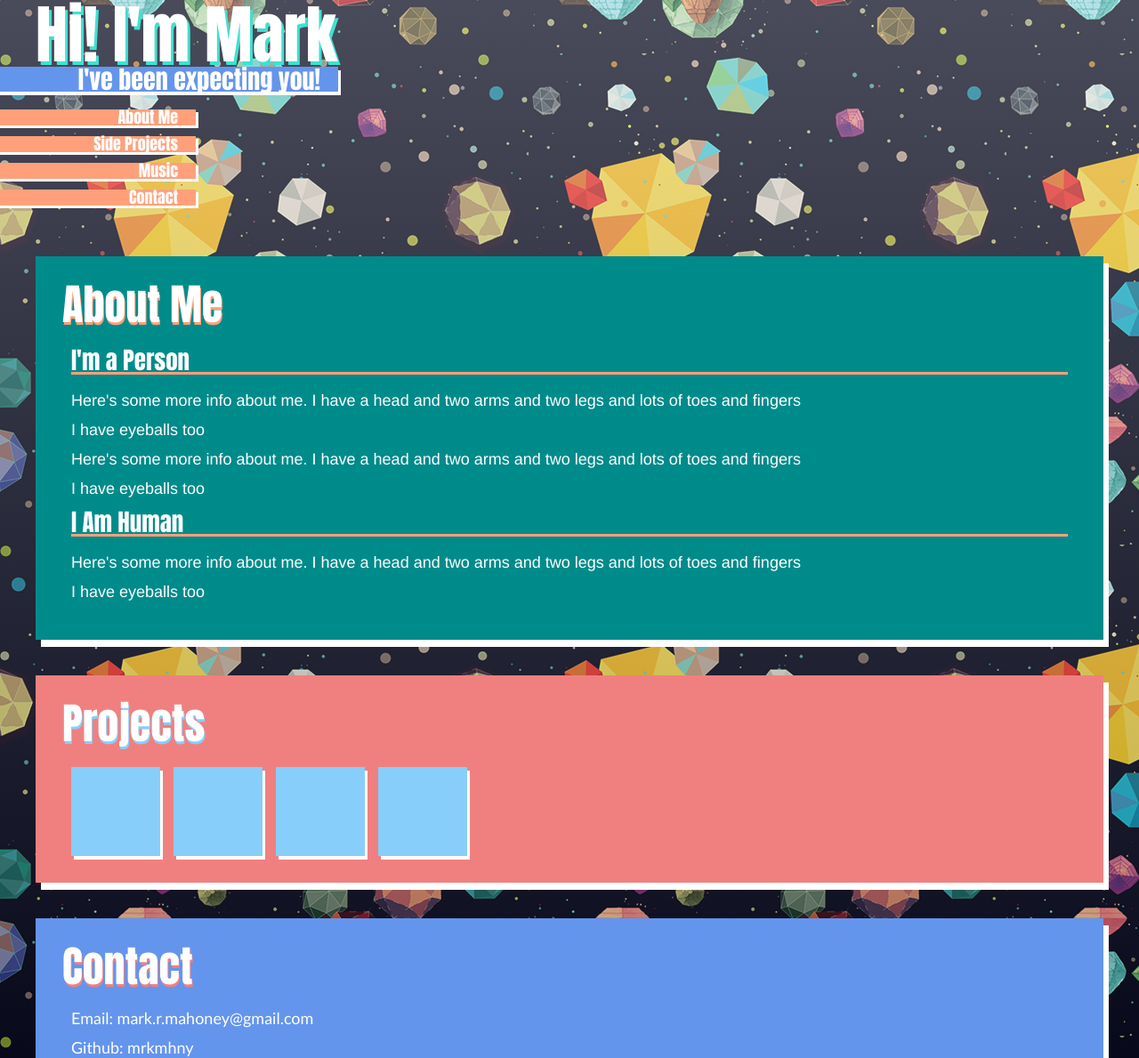
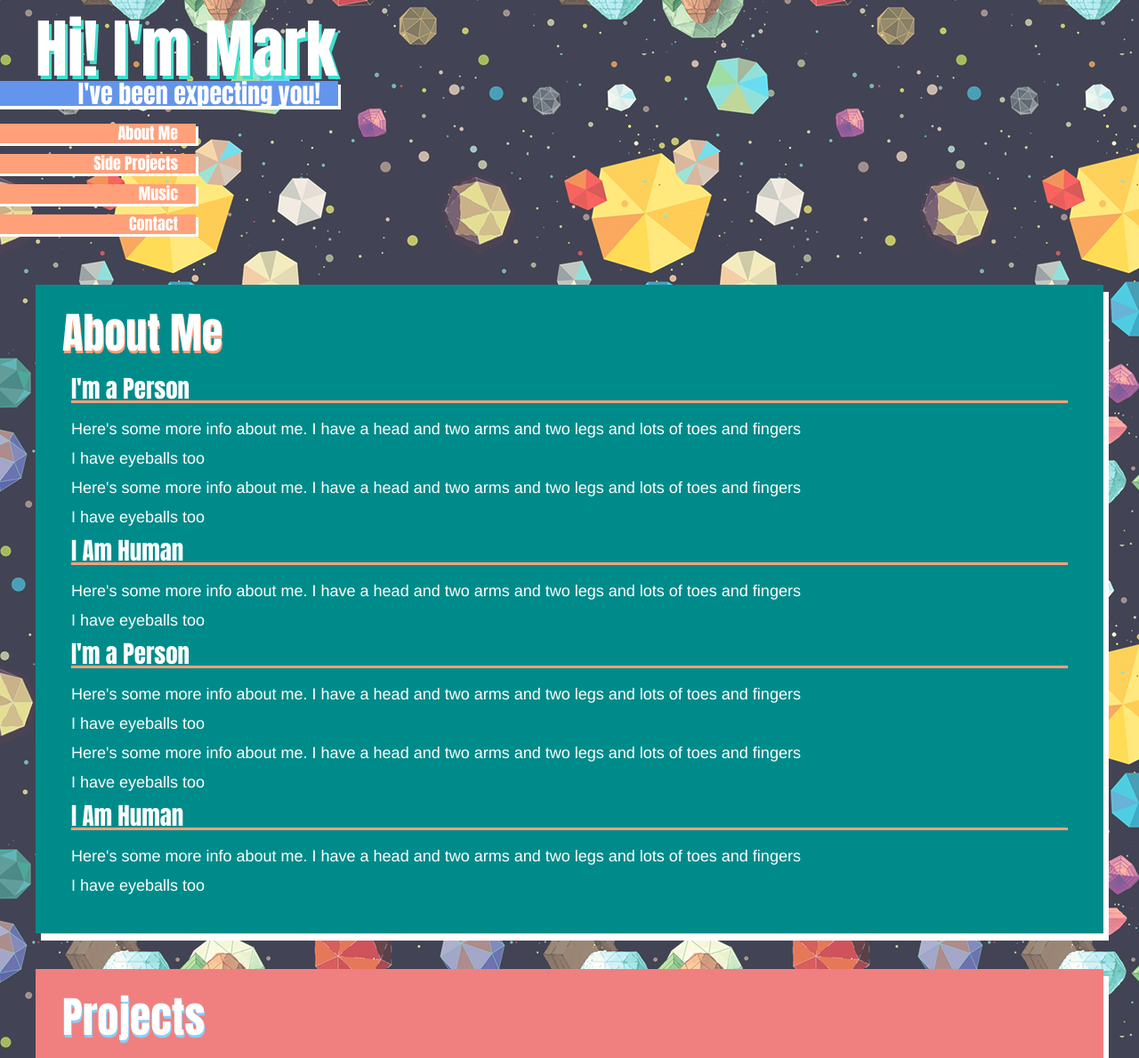
Before and after one commit to mrkmhny/portfolio-source, a React app: page /a in a window 1280 px wide. Shown: the part 312-1501 px from the top of the page at 89% size. Built offline with nearby package versions, Linux system fonts and the light colour scheme.

Commit message:
add padding to choice bars

```diff
--- a/src/components/About.js
+++ b/src/components/About.js
@@ -22,6 +22,14 @@ class About extends React.Component {
         <h2>I Am Human</h2>
         <p>Here's some more info about me.  I have a head and two arms and two legs and lots of toes and fingers</p>
         <p>I have eyeballs too</p>
+        <h2>I'm a Person</h2>
+        <p>Here's some more info about me.  I have a head and two arms and two legs and lots of toes and fingers</p>
+        <p>I have eyeballs too</p>
+        <p>Here's some more info about me.  I have a head and two arms and two legs and lots of toes and fingers</p>
+        <p>I have eyeballs too</p>
+        <h2>I Am Human</h2>
+        <p>Here's some more info about me.  I have a head and two arms and two legs and lots of toes and fingers</p>
+        <p>I have eyeballs too</p>
       </div>
     );
   }
--- a/src/style.scss
+++ b/src/style.scss
@@ -107,8 +107,8 @@ body {
 
   background:
     linear-gradient(
-		  rgba(255,255,255, 0.35),
-      rgba(0,0,0, 0.25)
+		  rgba(255,255,255, 0.25),
+      rgba(255,255,255, 0.25)
     ),
     url(./images/asteroids.jpg);
     //background-position: 0px 0px;
@@ -213,6 +213,7 @@ $contact-accent:$projects-bg;
 
 
 .welcome {
+	width:40%;
 	margin-bottom: 25px;
 	justify-content: space-between;
 	.left {
@@ -247,5 +248,7 @@ $contact-accent:$projects-bg;
 		box-shadow:3px 3px 0px white;
 		width:250px;
 		margin-left:-50px;
+		padding-top:2px;
+		padding-bottom:2px;
 	}
 }
```
